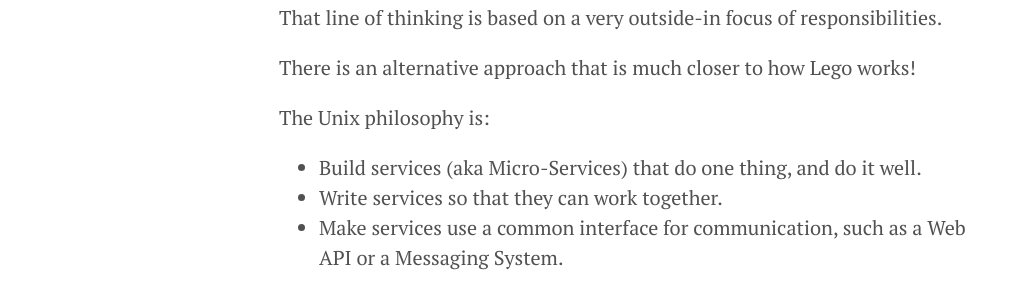
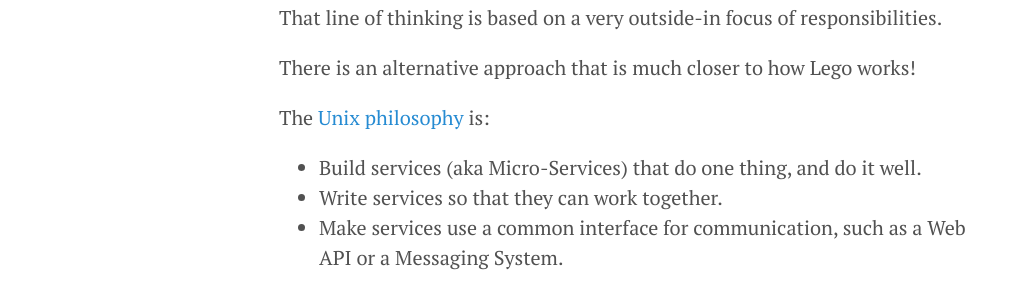
Before and after one commit to ideaflare/ideaflare.github.io, a Jekyll site: the page built from _posts/2018-02-20-unix.markdown, in a window 1280 px wide. Shown: the part 339-637 px from the top of the page, without its empty margins (1-1031 px from the left). Built offline with Jekyll 4.4.1, drawn with Linux system fonts in a browser that asks for light colours; part of the change alters nothing that is shown.

```diff
--- a/_posts/2018-02-20-unix.markdown
+++ b/_posts/2018-02-20-unix.markdown
@@ -12,7 +12,7 @@ That line of thinking is based on a very outside-in focus of responsibilities.
 
 There is an alternative approach that is much closer to how Lego works!
 
-The Unix philosophy is:
+The [Unix philosophy](https://en.m.wikipedia.org/wiki/Unix_philosophy) is:
   * Build services (aka Micro-Services) that do one thing, and do it well.
   * Write services so that they can work together.
   * Make services use a common interface for communication, such as a Web API or a Messaging System.
```
